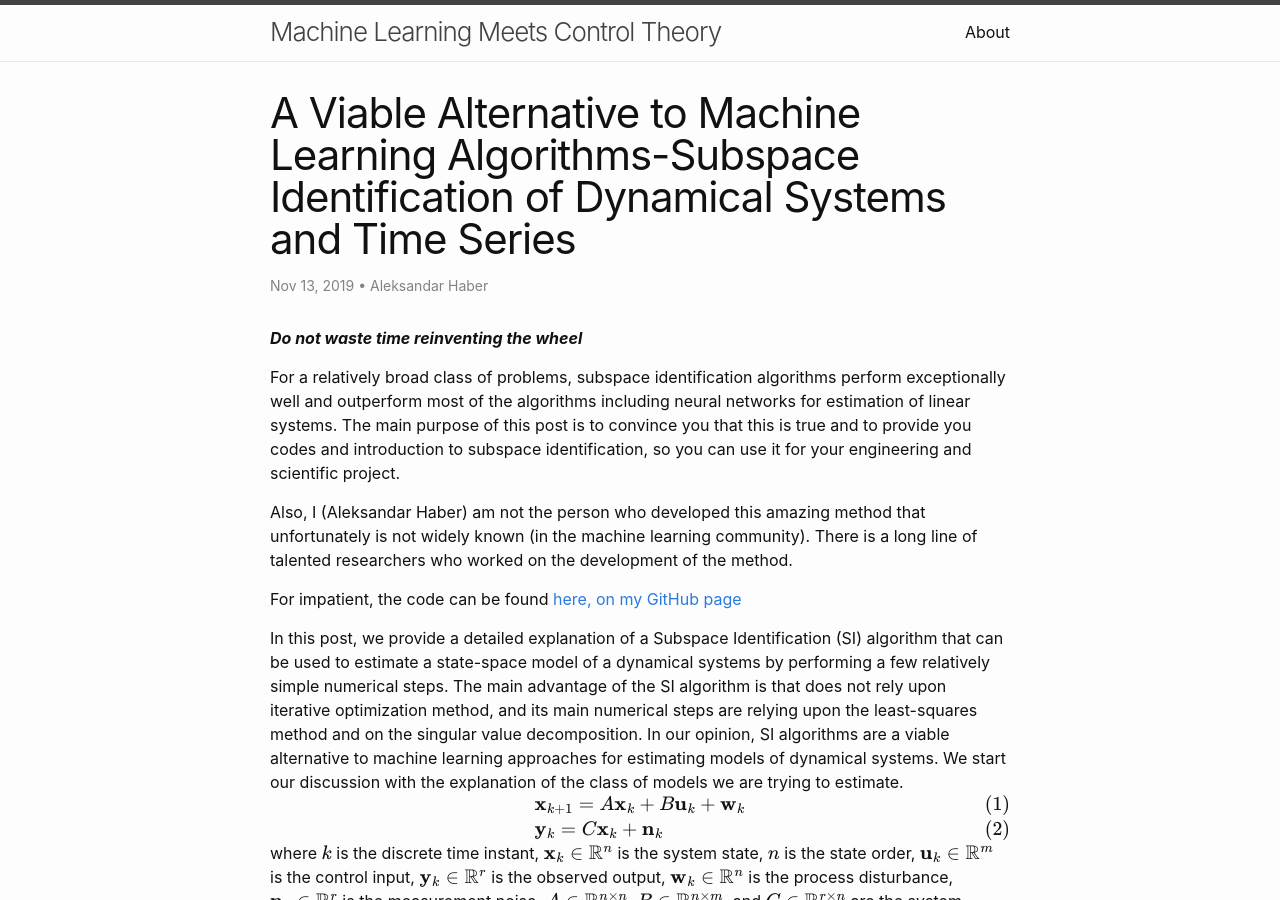
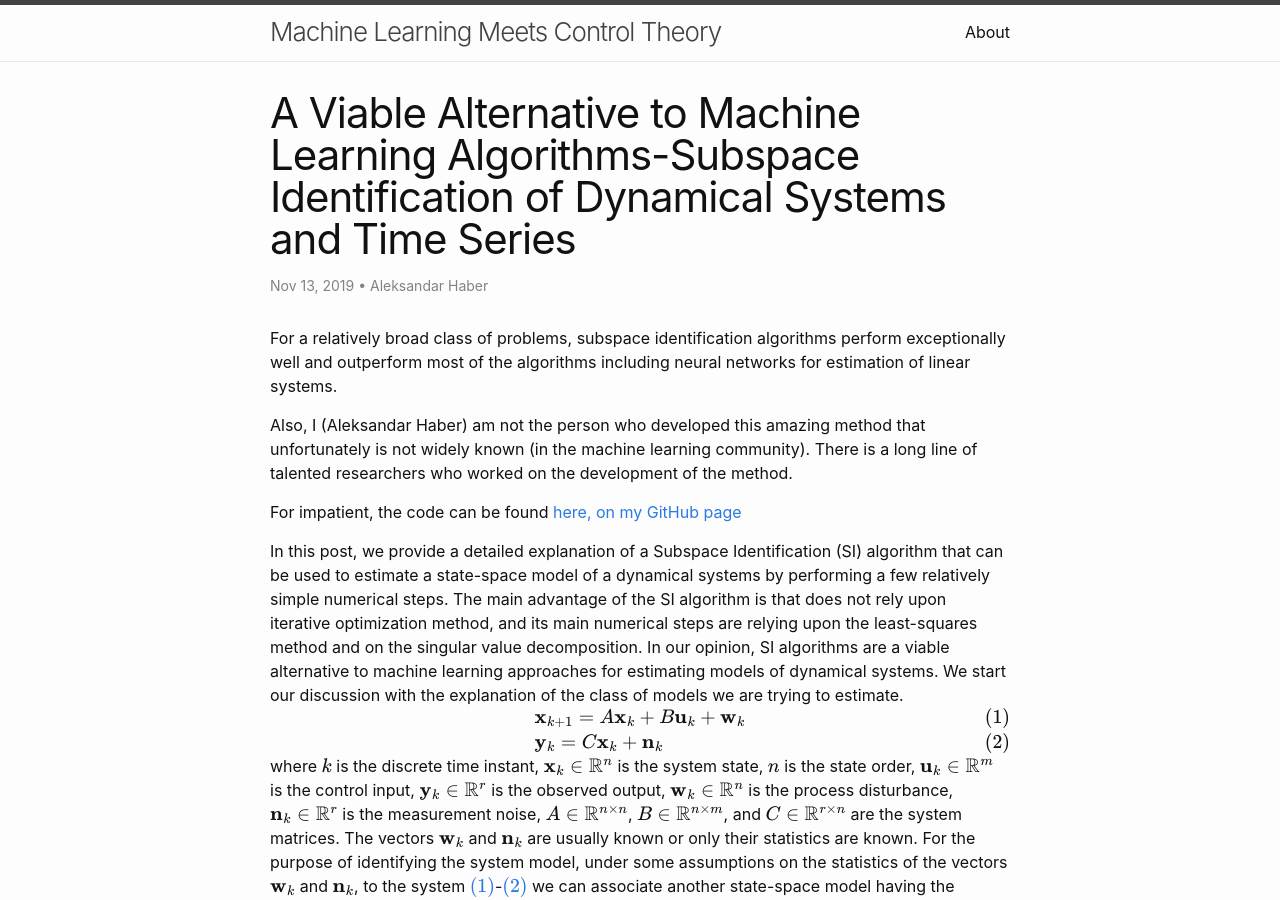
Before and after one commit to AleksandarHaber/aleksandarhaber.github.io, a Jekyll site: the page built from _posts/2019-11-13-subspace-identification.md, in a window 1280 px wide and 900 px high. Built offline with Jekyll 4.4.1, drawn with Linux system fonts in a browser that asks for light colours; formulas are drawn with MathJax 3; comment, search, counter and statistics services are not loaded.

```diff
--- a/_posts/2019-11-13-subspace-identification.md
+++ b/_posts/2019-11-13-subspace-identification.md
@@ -6,10 +6,8 @@ categories: machine_learning
 comments: true
 ---
 
-***Do not waste time reinventing the wheel***
 
 For a relatively broad class of problems, subspace identification algorithms perform exceptionally well and outperform most of the algorithms including neural networks for estimation of linear systems.
-The main purpose of this post is to convince you that this is true and to provide you codes and introduction to subspace identification, so you can use it for your engineering and scientific project.
 
 Also, I (Aleksandar Haber) am not the person who developed this amazing method that unfortunately is not widely known (in the machine learning community).
 There is a long line of talented researchers who worked on the development of the method.
```
